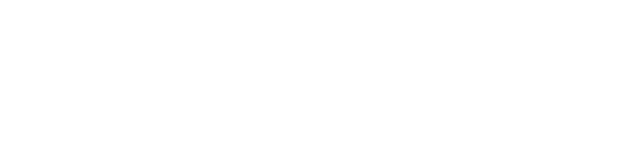
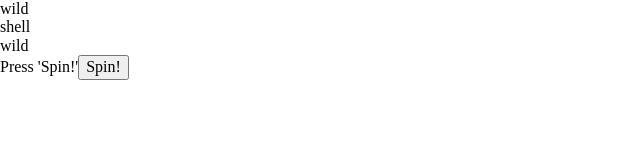
Before and after one commit to SilencerWeb/fruit-machine, a website built with webpack: page static/index.html in a window 1280 px wide. Shown: the whole page, without its empty margins (0-640 px from the left). Built offline with nearby package versions, Linux system fonts and the light colour scheme.

Commit message:
Add basic UI without styles

```diff
--- a/src/index.js
+++ b/src/index.js
@@ -9,14 +9,42 @@ import 'normalize.css/normalize.css';
 import './assets/styles/main.css';
 
 const FruitMachine = function () {
+  this.state = {
+    reels: [],
+    spin: [],
+    score: null,
+  };
+
+  const handleSpinButtonClick = (e) => {
+    e.preventDefault();
+
+    const state = this.state;
+
+
+    const reels = getShuffledReelsList();
+    const spin = this.spin(reels);
+    const score = this.getSpinScore(reels, spin);
+
+
+    this.state = Object.assign(state, {
+      reels: reels,
+      spin: spin,
+      score: score,
+    });
+
+
+    this.updateUI();
+  };
+
   this.spin = (reels) => {
     return reels.map(() => {
-      return generateRandomNumber(1, 10);
+      return generateRandomNumber(1, reels.length);
     });
   };
 
   this.getSpinScore = (reels, spins) => {
     let score = 0;
+
 
     const spinResultReels = {};
 
@@ -25,6 +53,7 @@ const FruitMachine = function () {
 
       spinResultReels[reel] = spinResultReels[reel] ? spinResultReels[reel] + 1 : 1;
     });
+
 
     const matchReels = Object.keys(spinResultReels);
 
@@ -46,15 +75,88 @@ const FruitMachine = function () {
       }
     }
 
+
     return score;
+  };
+
+  this.drawUI = (reelsAmount = 3) => {
+    const state = this.state;
+
+
+    const fruitMachine = document.querySelector('.fruit-machine');
+
+
+    const reelsWrapper = document.createElement('div');
+    reelsWrapper.classList.add('reels-wrapper');
+
+
+    for (let i = 0; i < reelsAmount; i++) {
+      const reel = document.createElement('div');
+      reel.classList.add('reel');
+
+      if (state.reels[i] && state.spin[i]) {
+        reel.textContent = state.reels[i][state.spin[i]];
+      }
+
+      reelsWrapper.appendChild(reel);
+    }
+
+
+    const spinButton = document.createElement('button');
+    spinButton.classList.add('spin-button');
+    spinButton.textContent = 'Spin!';
+
+    spinButton.addEventListener('click', handleSpinButtonClick);
+
+
+    const score = document.createElement('span');
+    score.classList.add('score');
+    score.textContent = 'Press \'Spin!\'';
+
+
+    fruitMachine.appendChild(reelsWrapper);
+    fruitMachine.appendChild(score);
+    fruitMachine.appendChild(spinButton);
+  };
+
+  this.updateUI = () => {
+    const state = this.state;
+
+
+    const fruitMachine = document.querySelector('.fruit-machine');
+    const reels = fruitMachine.querySelectorAll('.reel');
+    const spinButton = fruitMachine.querySelector('.spin-button');
+    const score = fruitMachine.querySelector('.score');
+
+
+    reels.forEach((reel, i) => {
+      reel.textContent = state.reels[i][state.spin[i]];
+    });
+
+
+    score.textContent = `Your score: ${state.score}`;
+  };
+
+  this.start = () => {
+    const state = this.state;
+
+
+    const reels = getShuffledReelsList();
+    const spin = this.spin(reels);
+    const score = this.getSpinScore(reels, spin);
+
+
+    this.state = Object.assign(state, {
+      reels: reels,
+      spin: spin,
+      score: score,
+    });
+
+
+    this.drawUI();
   };
 };
 
 const fruitMachine = new FruitMachine();
 
-const reels = getShuffledReelsList();
-const spin = fruitMachine.spin(reels);
-const score = fruitMachine.getSpinScore(reels, spin);
-
-console.log(reels, spin);
-console.log(`Your score: ${score}`);
+fruitMachine.start();
--- a/static/index.html
+++ b/static/index.html
@@ -9,6 +9,6 @@
   </head>
 
   <body>
-    <div id="app"></div>
+    <div class="fruit-machine"></div>
   </body>
 </html>
```
